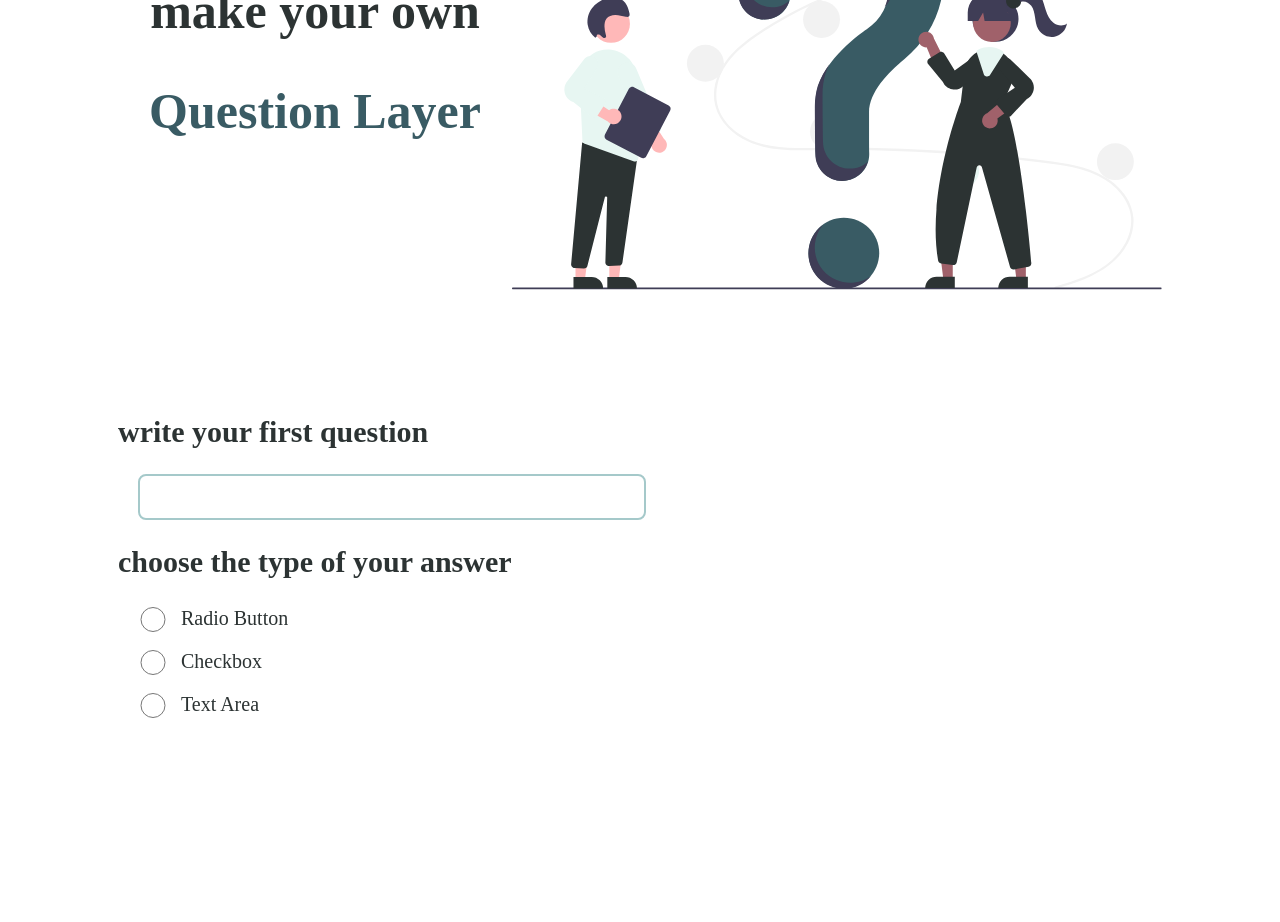
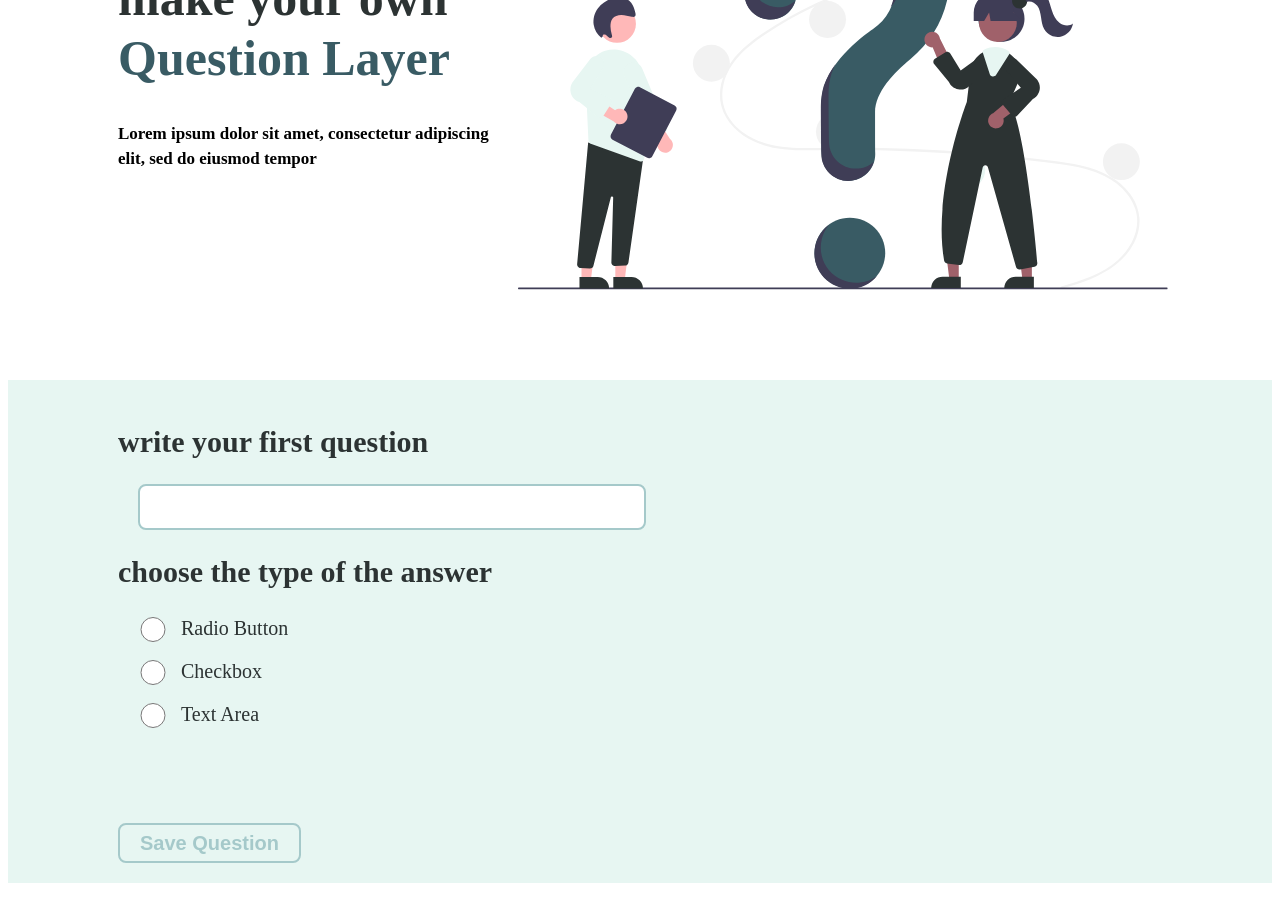
Before and after one commit to Maryam-Rshn/QuestionLayer, a Nuxt app in the folder qlayer/: page / in a window 1280 px wide. Shown: the part 300-1222 px from the top of the page. Before the commit the page ends 1091 px from the top, so only its background shows below. Built offline with nearby package versions, Linux system fonts and the light colour scheme.

Commit message:
question form created and edit button and delete button added for answers

```diff
--- a/qlayer/components/QuestionLayer.vue
+++ b/qlayer/components/QuestionLayer.vue
@@ -1,44 +1,140 @@
 <template>
   <div class="question_container">
+    <div class="form_container">
         <div class="question_title">
             <h2>write your first question</h2>
-        <input type="text">
+            <input type="text" v-model="question.title">
         </div>
         <div class="answer_types">
-        <h2>choose the type of your answer</h2>
-        <div class="answerType" v-for="answer in answerTypes" :key="answer.type">
-            <input type="radio" :value="answer.type">
-            <label for="">{{ answer.label }}</label>
+            <h2>choose the type of the answer</h2>
+            <div class="answerType" v-for="answer in answerTypes" :key="answer.id">
+                <input name="answer_type" type="radio" :value="answer.type" :id="answer.id" v-model="question.answer_type">
+                <label :for="answer.id">{{ answer.label }}</label>
             </div>
         </div>
-
+        <div v-if="isMultipleChoices">
+            <h2>write choices for the answer</h2>
+            <div class="answers">
+                <input type="text" v-model="answer">
+                <button @click="addAnswerChoices()" :disabled="!answer">{{ isEditting ? 'Save' : 'Add' }}</button>
+                <div class="answerChoices_container" v-if="question.answer_type === 'radio' ">
+                    <div class="answerChoices" v-for="(answer, index) in question.answers" :key="index">
+                        <div>
+                            <input name="answer" type="radio" :value="answer">
+                            <label>{{ answer }}</label>
+                        </div>
+                        <div class="action_buttons">
+                            <button @click="askToDeleteAnswer(index)">Delete</button>
+                            <button @click="askToEditAnswer(index)">Edit</button>
+                        </div>
+                    </div>
+                </div>
+                <div class="answerChoices_container" v-if="question.answer_type === 'checkbox' ">
+                    <div class="answerChoices" v-for="(answer, index) in question.answers" :key="index">
+                        <div>
+                            <input name="answer" type="checkbox" :value="answer">
+                            <label>{{ answer }}</label>
+                        </div>
+                        <div class="action_buttons">
+                            <button @click="askToDeleteAnswer(index)">Delete</button>
+                            <button @click="askToEditAnswer(index)">Edit</button>
+                        </div>
+                    </div>
+                </div>
+            </div>
+        </div>
+        <button class="save_question" @click="saveQuestion" :disabled="!question.title || !question.answer_type">Save Question</button>
+    </div>
   </div>
 </template>
 
 <script>
+
 export default {
     data() {
         return {
+            answer: '',
+            isSavingActive: false,
+            isEditting: false,
+            index: null,
+
             answerTypes: [
-                {type: 'radio', label: 'Radio Button'},
-                {type: 'checkbox', label: 'Checkbox'},
-                {type: 'text', label: 'Text Area'}
-            ]
+                {id: 1, type: 'radio', label: 'Radio Button'},
+                {id: 2, type: 'checkbox', label: 'Checkbox'},
+                {id: 3, type: 'text', label: 'Text Area'}
+            ],
+            question: {
+                id: 1,
+                title: '',
+                answer_type: '',
+                answers: []
+            },
+            questions: [],
         }
+    },
+    computed: {
+        isMultipleChoices() {
+            if(this.question.answer_type === "text" || !this.question.answer_type) {
+                return false
+            } else {
+                return true
+            }
+        },
+    },
+    methods: {
+        addAnswerChoices() {
+            if(this.isEditting) {
+                this.question.answers[this.index] = this.answer
+                this.answer = ''
+                this.isEditting = false
+            } else {
+                if(this.answer) {
+                    this.question.answers.push(this.answer)
+                    this.answer = ''
+                }
+            }
+        },
+        saveQuestion() {
+            this.questions.push({...this.question})
+            console.log(this.questions, 'this is questions');
+            this.question.id += 1
+            this.question.title = ''
+            this.question.answer_type = ''
+            this.question.answers = []
+        },
+        askToEditAnswer(index) {
+            this.isEditting = true
+            this.index = index
+            console.log(index, 'this is ndex')
+            this.answer = this.question.answers[index]
+        },
+        askToDeleteAnswer(index) {
+            this.question.answers.splice(index,1)
+        }
+    },
+    mounted() {
+        console.log(this.selectedType, 'this is selected type');
+        console.log(this.question.answers, 'this is answers');
     }
 
 }
 </script>
 
-<style scoped>
+<style lang="scss" scoped>
 .question_container {
-   padding: 50px 0;
+   margin: 40px -110px;
+   padding: 20px 110px;
+   background-color: #E7F6F2;
+   display: flex;
+   width: 100%;
+   justify-content: space-between;
 }
 h2 {
     font-size: 30px;
     color: #2C3333;
 }
-.question_title input {
+.question_title  {
+    input {
         margin-left: 20px;
         height: 40px;
         width: 500px;
@@ -48,19 +144,125 @@ h2 {
         border: 2px solid #A5C9CA;
         border-radius: 8px;
     }
+}
+.answer_types {
+    button {
+        height: 40px;
+        border: 2px solid #A5C9CA;
+        background-color: #A5C9CA;
+        border-radius: 8px;
+        font-size: 15px;
+        font-weight: 700;
+        width: 70px;
+        color: #E7F6F2;
+        margin-left: 20px;
+        cursor: pointer;
+        &:disabled {
+            background-color: #E7F6F2;
+            color: #A5C9CA;
+        }
+    }
+}
 .answerType {
     margin-left: 5px;
     display: flex;
     align-items: center;
     margin-bottom: 15px;
-}
-.answerType input {
-    width: 50px;
-    height: 25px;
-}
     label {
         font-size: 20px;
         font-weight: 500;
         color: #2C3333;
     }
+    input {
+        width: 50px;
+        height: 25px;
+        &:checked {
+            background-color: pink;
+        }
+    }
+
+}
+.answers {
+    margin: 10px 0 0 20px;
+    input {
+        height: 35px;
+        width: 442px;
+        border: 2px solid #A5C9CA;
+        border-radius: 8px;
+        margin-right: 8px;
+        font-size: 17px;
+        color: #2C3333;
+    }
+    button {
+        height: 40px;
+        border: 2px solid #A5C9CA;
+        background-color: #A5C9CA;
+        border-radius: 8px;
+        font-size: 15px;
+        font-weight: 700;
+        width: 50px;
+        color: #E7F6F2;
+        cursor: pointer;
+        &:disabled {
+            background-color: #E7F6F2;
+            color: #A5C9CA;
+        }
+    }
+}
+.save_question {
+    height: 40px;
+    margin-top: 80px;
+    border: 2px solid #A5C9CA;
+    background-color: #A5C9CA;
+    border-radius: 8px;
+    font-size: 20px;
+    font-weight: 700;
+    padding: 0 20px;
+    // width: 100px;
+    color: #E7F6F2;
+    cursor: pointer;
+    &:disabled {
+        background-color: #E7F6F2;
+        color: #A5C9CA;
+    }
+}
+.answerChoices_container {
+    margin-top: 30px;
+}
+.answerChoices{
+    display: flex;
+    justify-content: space-between;
+    align-items: center;
+    div{
+        display: flex;
+        align-items: center;
+        margin-top: 15px;
+    }
+    input {
+        height: 25px;
+        width: 50px;
+    }
+    label {
+        font-size: 20px;
+        // font-weight: 700;
+    }
+    button {
+        height: 30px;
+        width: 60px;
+        background-color: #395B64;
+        border-color: #395B64;
+        color: #A5C9CA;
+    }
+}
+.action_buttons {
+    display: flex;
+    gap: 8px;
+}
+
+// .result {
+//     width: 50%;
+//     height: 100%;
+//     background-color: #E7F6F2;
+// }
+
 </style>
--- a/qlayer/components/hero.vue
+++ b/qlayer/components/hero.vue
@@ -1,6 +1,9 @@
 <template>
   <div class="hero_section">
-    <h1>make your own <span>Question Layer</span></h1>
+    <div class="hero_text">
+      <h1>make your own <span>Question Layer</span></h1>
+      <p>Lorem ipsum dolor sit amet, consectetur adipiscing elit, sed do eiusmod tempor</p>
+    </div>
     <img src="@/assets/undraw_questions_re_1fy7 1.svg" alt="">
   </div>
 </template>
@@ -11,24 +14,34 @@ export default {
 }
 </script>
 
-<style>
+<style lang="scss">
 .hero_section {
     padding: 50px 0;
     display: flex;
     justify-content: space-between;
     align-items: center;
+    img {
+      width: 650px;
+    }
 }
-.hero_section img {
-    width: 650px;
-}
-.hero_section h1 {
+.hero_text {
+  h1 {
     font-size: 50px;
     width: 400px;
-    line-height: 100px;
-    text-align: center;
+    line-height: 60px;
+    // text-align: center;
     color: #2C3333;
-}
-span {
-    color: #395B64;
+
+    span {
+      color: #395B64;
+    }
+  }
+  p {
+    // text-align: center;
+    width: 400px;
+    font-size: 17px;
+    font-weight: 700;
+    line-height: 25px;
+  }
 }
 </style>
--- a/qlayer/nuxt.config.js
+++ b/qlayer/nuxt.config.js
@@ -45,5 +45,13 @@ export default {
 
   // Build Configuration: https://go.nuxtjs.dev/config-build
   build: {
+    loaders: {
+      sass: {
+        implementation: require('sass'),
+      },
+      scss: {
+        implementation: require('sass'),
+      },
+    },
   }
 }
--- a/qlayer/package.json
+++ b/qlayer/package.json
@@ -16,5 +16,8 @@
     "vue-server-renderer": "^2.7.10",
     "vue-template-compiler": "^2.7.10"
   },
-  "devDependencies": {}
+  "devDependencies": {
+    "sass": "^1.62.0",
+    "sass-loader": "10.1.1"
+  }
 }
```
Also changed, not shown: 1 other file (tests, documents, lock files or other folders). Lines whose indentation alone changed are shown as unchanged.
